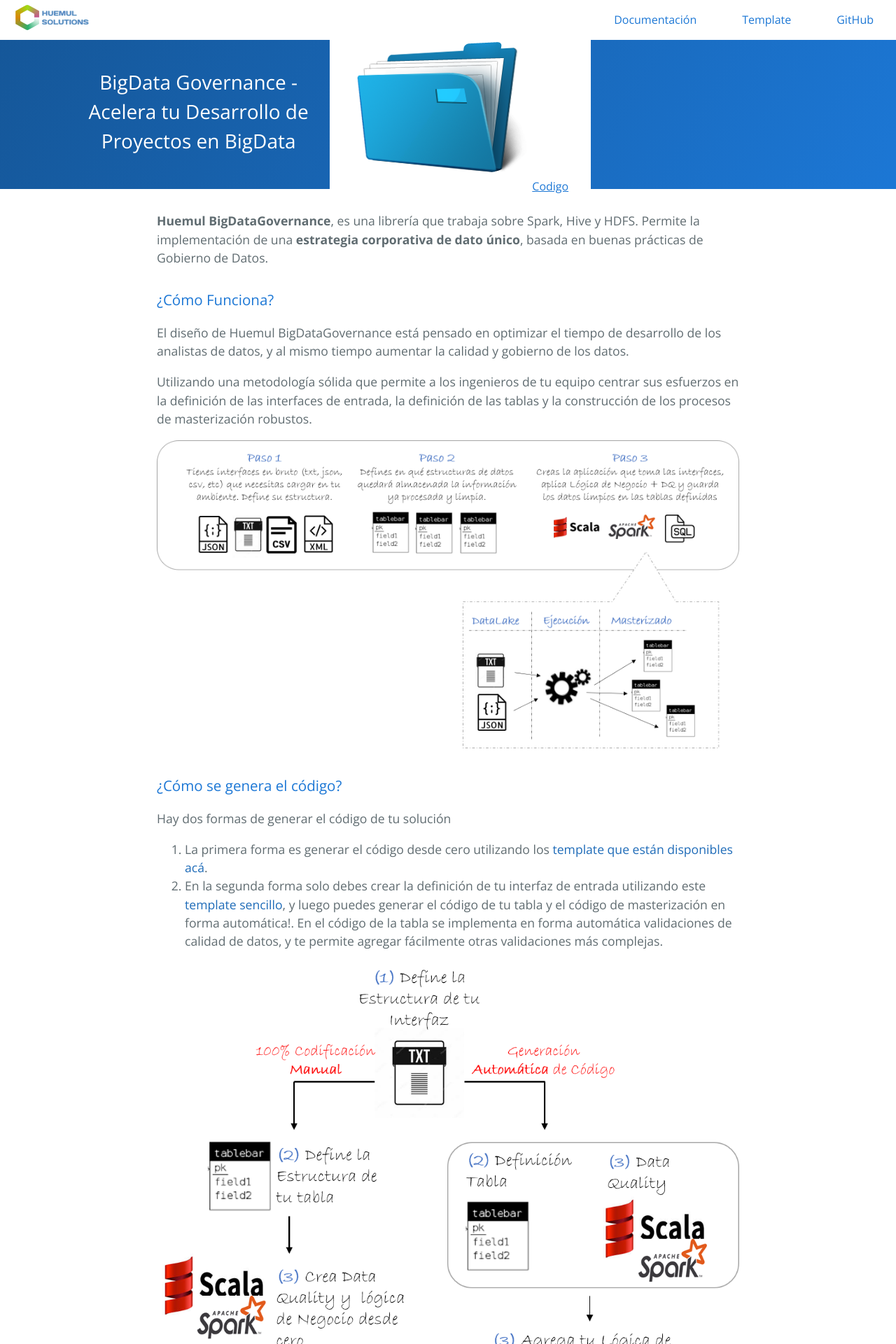
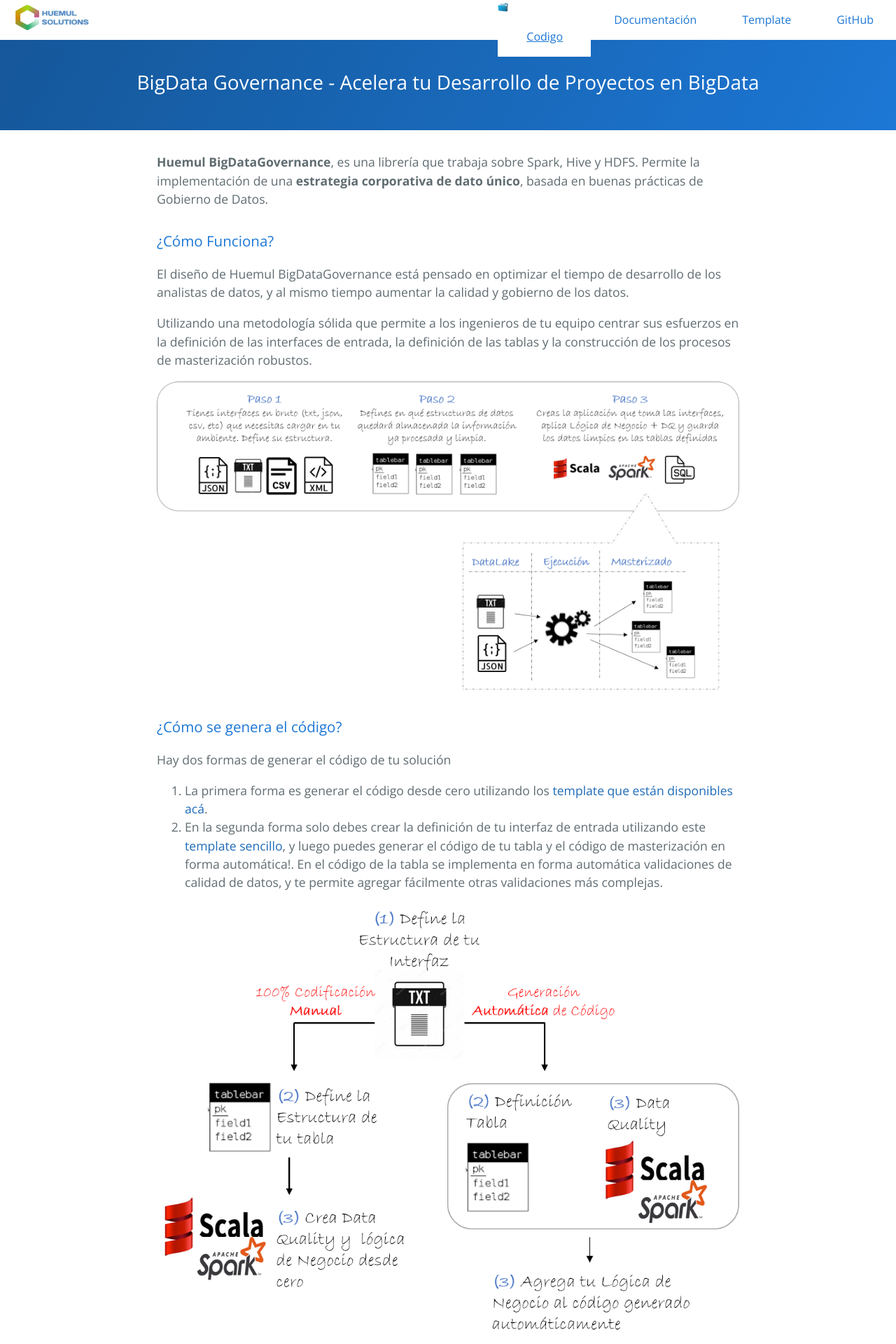
Before and after one commit to Blashhm/blashhm.github.io, a Jekyll site: the page built from index.md, in a window 1280 px wide. Shown: the top 1920 px of the page at 70% size. Built offline with Jekyll 4.4.1, drawn with Linux system fonts in a browser that asks for light colours; some web fonts are replaced.

Commit message:
Update default.html

```diff
--- a/_layouts/default.html
+++ b/_layouts/default.html
@@ -40,7 +40,7 @@
       <a href="#home" class="logo" data-scroll><img src="/Huemul_Logo_v3.png" style="height: 50px;"></a>
       <nav class="nav-collapse">
         <ul>
-          <li class="menu-item active"><a href="codigo.html"><img class="iconoDocumentacion" src="../ducumentacion.png"></img>Codigo</a></li>
+          <li class="menu-item active"><img class="iconoDocumentacion" style="height:16px; widht:16px;" src="../ducumentacion.png"></img> <a style="float:left" href="codigo.html">Codigo</a></li>
           <li class="menu-item"><a href="documentacion.html">Documentación</a></li>
           <li class="menu-item"><a href="template.html">Template</a></li>
           <li class="menu-item"><a href="https://github.com/HuemulSolutions/Bigdata-Governance">GitHub</a></li>
```
